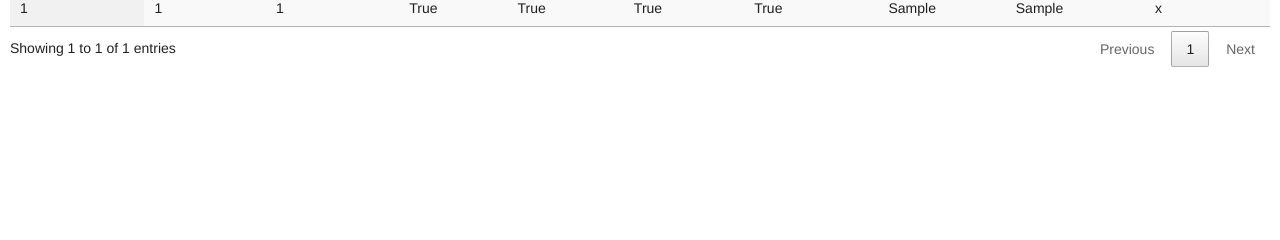
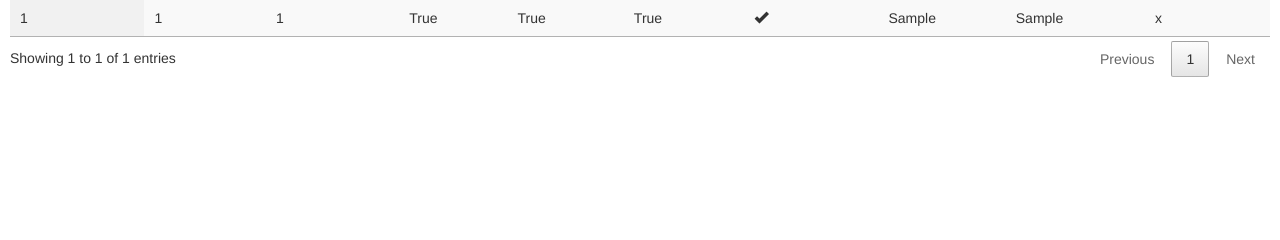
Before and after one commit to edgar501/PhalanxIDService, a Django app: a page that uses WebService/templates/phalanx_table.html in a window 1280 px wide. Shown: the part 202-442 px from the top of the page. Run offline with Django 3.2, Linux system fonts and the light colour scheme; tables that the repository leaves empty hold one stand-in row (values such as "Sample post"); some libraries are stand-ins or nearby versions.

Commit message:
Added check mark icon to the phalanx_ok column.

```diff
--- a/WebService/templates/phalanx_table.html
+++ b/WebService/templates/phalanx_table.html
@@ -9,6 +9,10 @@
     <link rel="stylesheet" href="https://fonts.googleapis.com/icon?family=Material+Icons"/>
     <link rel="stylesheet" href="https://code.getmdl.io/1.3.0/material.blue_grey-blue.min.css"/>
     <link rel="stylesheet" type="text/css" href="https://cdn.datatables.net/1.10.15/css/jquery.dataTables.min.css">
+    <meta name="viewport" content="width=device-width, initial-scale=1">
+    <link rel="stylesheet" href="https://maxcdn.bootstrapcdn.com/bootstrap/3.3.7/css/bootstrap.min.css">
+    <script src="https://ajax.googleapis.com/ajax/libs/jquery/3.2.1/jquery.min.js"></script>
+    <script src="https://maxcdn.bootstrapcdn.com/bootstrap/3.3.7/js/bootstrap.min.js"></script>
     {% block stylesheets %}{% endblock %}
 </head>
 
@@ -61,7 +65,12 @@
                         <td> {{ phalanx_object.uart_test }} </td>
                         <td> {{ phalanx_object.gpio_test }} </td>
                         <td> {{ phalanx_object.radio_test }} </td>
-                        <td> {{ phalanx_object.phalanx_ok }} </td>
+                        {% if phalanx_object.phalanx_ok %}
+                            <td><span class="glyphicon glyphicon-ok"></span></td>
+                        {% else %}
+                            <td><span class="glyphicon glyphicon-remove"></span></td>
+                        {% endif %}
+{#                        <td> {{ phalanx_object.phalanx_ok }} </td>#}
                         <td> {{ phalanx_object.sender_rssi }} </td>
                         <td> {{ phalanx_object.receiver_rssi }} </td>
                         <td> {{ phalanx_object.timestamp }} </td>
```
